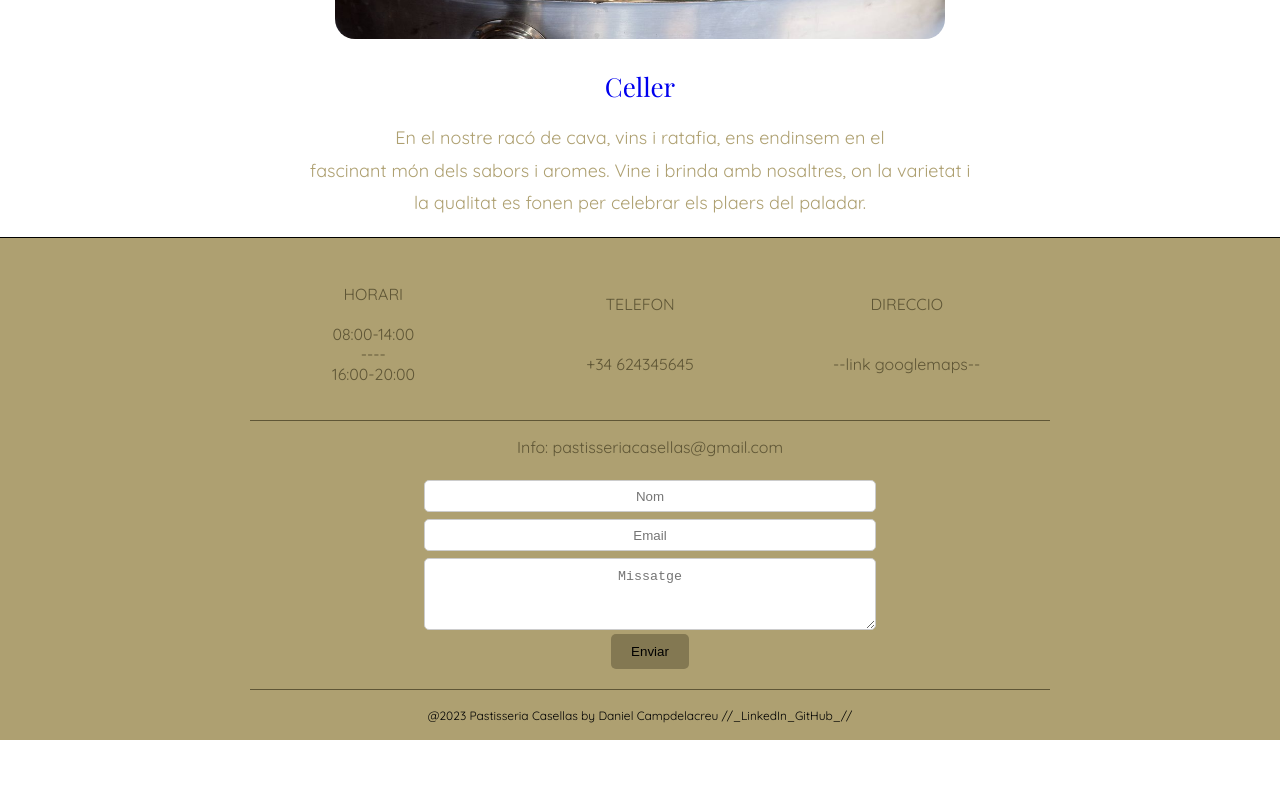
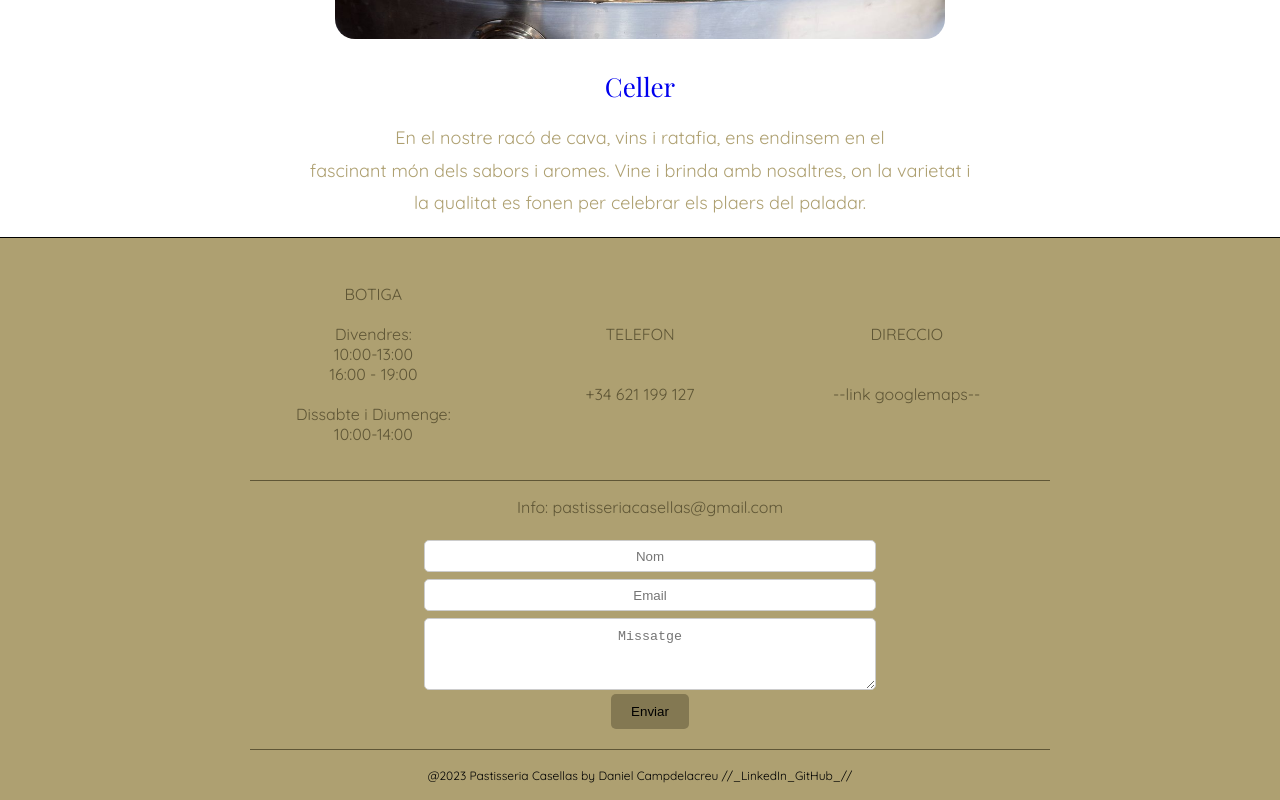
Before and after one commit to danicampdelacreu/pasteleria-casellas_react.js, a React (Create React App) app: page / in a window 1280 px wide. Shown: the part 4052-4852 px from the top of the page. Before the commit the page ends 4792 px from the top, so only its background shows below. Built offline with nearby package versions, Linux system fonts and the light colour scheme.

Commit message:
Horari, telefon i correo client

```diff
--- a/src/components/footer/Footer.jsx
+++ b/src/components/footer/Footer.jsx
@@ -37,11 +37,12 @@ export default function Footer() {
             <div className='footerContent'>
                 <div className='footerContacto'>
                     <div className='footerHorario'>
-                        <p>HORARI <br /><br />08:00-14:00<br />
-                            ---- <br /> 16:00-20:00</p>
+                        <p>BOTIGA <br /><br />Divendres:<br/> 10:00-13:00 <br/> 16:00 - 19:00 <br /> <br/>
+                        Dissabte i Diumenge: <br/>10:00-14:00 <br />
+                         </p>
                     </div>
                     <div className='footerTelefon'>
-                        <p>TELEFON<br /> <br/> <br />  +34 624345645</p>
+                        <p>TELEFON<br /> <br/> <br />  +34 621 199 127</p>
                     </div>
 
                     <div className='footerDireccio'>
```
